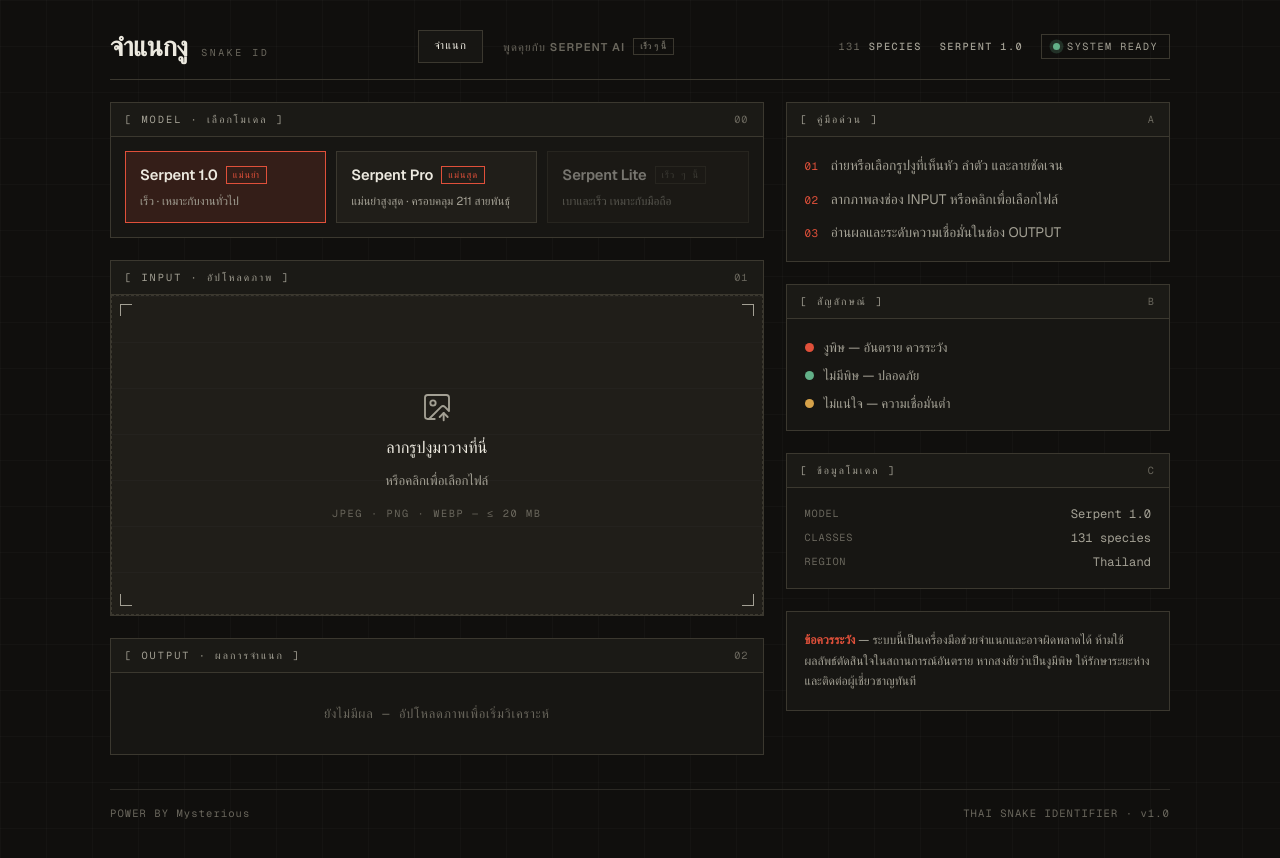
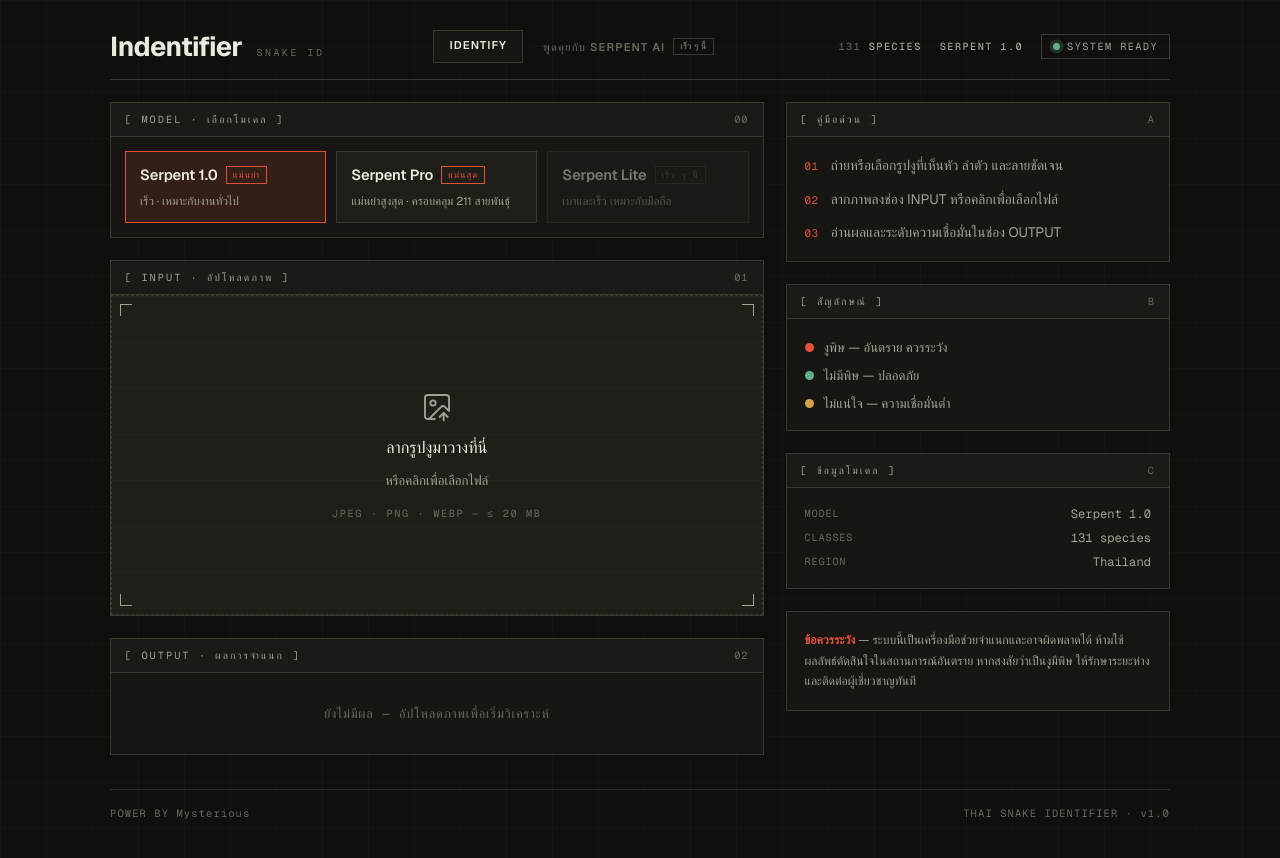
Before and after one commit to JenwitK/BoTa_AI, a Next.js app: page / in a window 1280 px wide. Built offline with nearby package versions, Linux system fonts and the light colour scheme.

Commit message:
change-iden

```diff
--- a/app/page.js
+++ b/app/page.js
@@ -181,11 +181,11 @@ export default function Home() {
       {/* ── Top status bar ─────────────────────────────────────── */}
       <div className={styles.topbar}>
         <div className={styles.brand}>
-          <h1 className={styles.wordmark}>จำแนกงู</h1>
+          <h1 className={styles.wordmark}>Indentifier</h1>
           <span className={`${styles.wordmarkSub} ${styles.mono}`}>SNAKE&nbsp;ID</span>
         </div>
         <nav className={styles.nav}>
-          <Link href="/" className={`${styles.navLink} ${styles.navLinkActive}`}>จำแนก</Link>
+          <Link href="/" className={`${styles.navLink} ${styles.navLinkActive}`}>Identify</Link>
           {CHAT_ENABLED ? (
             <Link href="/chat" className={styles.navLink}>พูดคุยกับ Serpent AI</Link>
           ) : (
```
